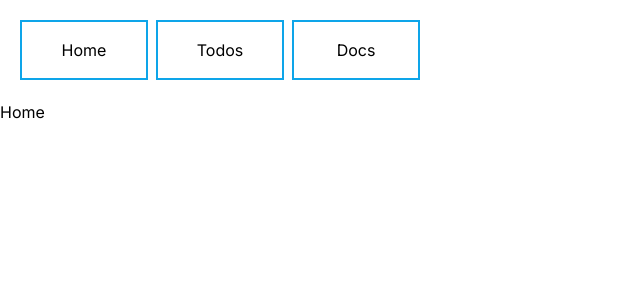
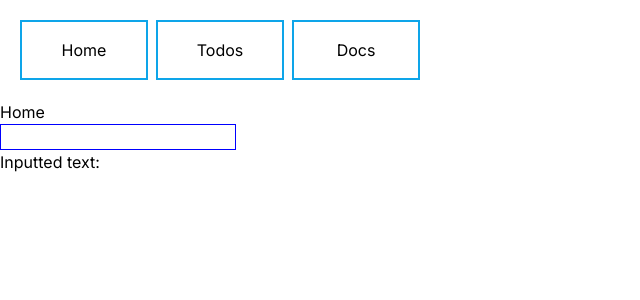
Before and after one commit to YaroslavAntoniuk/nextjs-basic, a Next.js app: page / in a window 1280 px wide. Shown: the top 300 px of the page, without its empty margins (0-640 px from the left). Built offline with nearby package versions, Linux system fonts and the light colour scheme.

Commit message:
Added client component

```diff
--- a/app/page.tsx
+++ b/app/page.tsx
@@ -1,5 +1,10 @@
+import TodoForm from "@/components/TodoForm";
+
 export default function Home() {
   return (
-    <div>Home</div>
+    <div>
+      <h1>Home</h1>
+      <TodoForm />
+    </div>
   )
 }
--- /dev/null
+++ b/components/TodoForm.tsx
@@ -0,0 +1,17 @@
+'use client';
+
+import { useState } from "react";
+
+const TodoForm = () => {
+  const [text, setText] = useState('');
+
+  return <div>
+    <form>
+      <input style={{ border: '1px solid blue' }} value={text} onChange={e => setText(e.target.value)} type="text" />
+    </form>
+
+    <div>Inputted text: {text}</div>
+  </div>
+};
+
+export default TodoForm;
```
